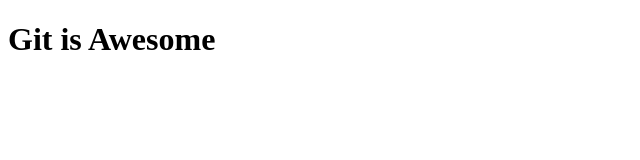
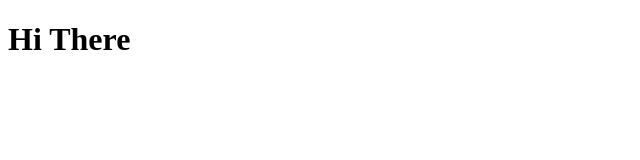
Before and after one commit to mfort8487/gitProject, a plain HTML site: page index.html in a window 1280 px wide. Shown: the whole page, without its empty margins (0-640 px from the left). Drawn offline with Linux system fonts and the light colour scheme.

Commit message:
Commit from new author

```diff
--- a/index.html
+++ b/index.html
@@ -7,6 +7,6 @@
     <title>Document</title>
 </head>
 <body>
-    <h1>Git is Awesome</h1>
+    <h1>Hi There</h1>
 </body>
 </html>
```
